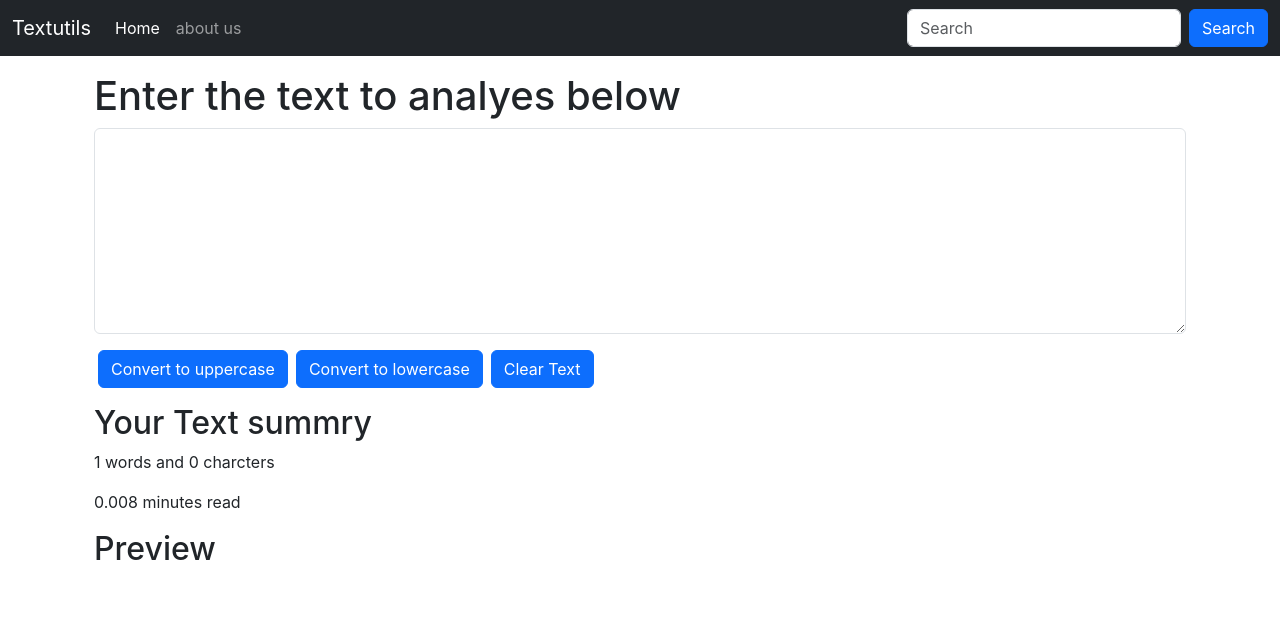
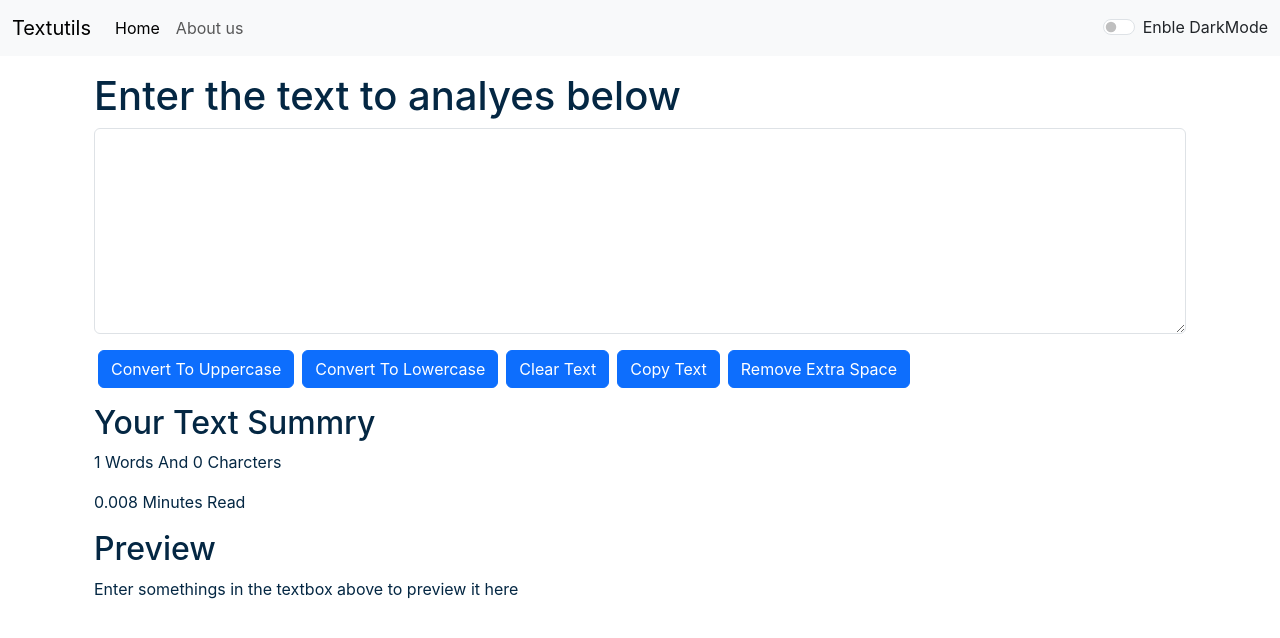
Before and after one commit to Yuvraj-8182/react_textutil, a React (Create React App) app: page / in a window 1280 px wide. Shown: the top 638 px of the page. Built offline with nearby package versions, Linux system fonts and the light colour scheme.

Commit message:
show alert msg and add many fun etc

```diff
--- a/src/App.js
+++ b/src/App.js
@@ -1,15 +1,46 @@
 
+import { useState } from 'react';
 import './App.css';
 import Navbar from './components/Navbar';
 import TextFrom from './components/TextFrom';
+import Alert from './components/Alert';
+/*import About from './components/About';*/
 
 function App() {
+   const [mode, setmode] = useState('light'); //whether dark mode isenble not
+   const [alert, setalert] = useState(null);
+
+   const showalert = (message,type) =>{
+     setalert({
+      msg:message,
+      type:type
+     })
+     setTimeout(() => {
+      setalert(null)
+     }, 1500);
+   }
+ const  toggleMode =() =>{
+    if(mode === 'light')
+    {
+      setmode('dark');
+      document.body.style.backgroundColor = "#042743";
+      showalert("Dark mode has been enabled","success");
+    }
+    else
+    {
+      setmode('light');
+      document.body.style.backgroundColor = "white";
+      showalert("light mode has been enabled","success");
+    }
+  }
   return (
     <>
-  <Navbar title="Textutils" abouttext="about us"/>
+  <Navbar title="Textutils" abouttext="About us" mode={mode} toggleMode={toggleMode}/>
+  <Alert alert={alert}/>
   <div className='container my-3'>
 
-  <TextFrom heading="Enter the text to analyes below"/>
+<TextFrom showalert={showalert} heading="Enter the text to analyes below" mode={mode}/>
+ {/* <About/>*/}
   </div>
 
   </>
--- /dev/null
+++ b/src/components/About.js
@@ -0,0 +1,75 @@
+import React,{useState} from 'react'
+
+export default function About() {
+    const [mystyle,setMystyle]=useState({
+        color:"black",
+        backgroundColor:"white"
+    })
+
+    const[btntext,setBtntext]=useState("Enable dark Mode");
+    const togglestyle = ()=>{
+        if(mystyle.color === "black"){
+            setMystyle({
+                 color:"white",
+                 backgroundColor:"black",
+                border:"1px solid white"})
+
+                 setBtntext("Enable light Mode")
+        }
+        else{
+            setMystyle({
+                color:"black",
+                backgroundColor:"white"
+            })
+            setBtntext("Enable dark Mode")
+        }
+    }
+
+
+  return (
+        <div className='container' style={mystyle}>
+        <h1 className='my-2'>About us</h1>
+        <div className="accordion" id="accordionExample">
+    <div className="accordion-item" style={mystyle}>
+        <h2 className="accordion-header">
+        <button className="accordion-button" style={mystyle} type="button" data-bs-toggle="collapse" data-bs-target="#collapseOne" aria-expanded="true" aria-controls="collapseOne">
+            Accordion Item #1
+        </button>
+        </h2>
+        <div id="collapseOne" className="accordion-collapse collapse show" data-bs-parent="#accordionExample">
+        <div className="accordion-body">
+            <strong>This is the first item's accordion body.</strong> It is shown by default, until the collapse plugin adds the appropriate classes that we use to style each element. These classes control the overall appearance, as well as the showing and hiding via CSS transitions. You can modify any of this with custom CSS or overriding our default variables. It's also worth noting that just about any HTML can go within the <code>.accordion-body</code>, though the transition does limit overflow.
+        </div>
+        </div>
+    </div>
+    <div className="accordion-item" style={mystyle}>
+        <h2 className="accordion-header">
+        <button className="accordion-button collapsed" style={mystyle} type="button" data-bs-toggle="collapse" data-bs-target="#collapseTwo" aria-expanded="false" aria-controls="collapseTwo">
+            Accordion Item #2
+        </button>
+        </h2>
+        <div id="collapseTwo" className="accordion-collapse collapse" data-bs-parent="#accordionExample">
+        <div className="accordion-body">
+            <strong>This is the second item's accordion body.</strong> It is hidden by default, until the collapse plugin adds the appropriate classes that we use to style each element. These classes control the overall appearance, as well as the showing and hiding via CSS transitions. You can modify any of this with custom CSS or overriding our default variables. It's also worth noting that just about any HTML can go within the <code>.accordion-body</code>, though the transition does limit overflow.
+        </div>
+        </div>
+    </div>
+    <div className="accordion-item" style={mystyle}>
+        <h2 className="accordion-header">
+        <button className="accordion-button collapsed" style={mystyle} type="button" data-bs-toggle="collapse" data-bs-target="#collapseThree" aria-expanded="false" aria-controls="collapseThree">
+            Accordion Item #3
+        </button>
+        </h2>
+        <div id="collapseThree" className="accordion-collapse collapse" data-bs-parent="#accordionExample">
+        <div className="accordion-body">
+            <strong>This is the third item's accordion body.</strong> It is hidden by default, until the collapse plugin adds the appropriate classes that we use to style each element. These classes control the overall appearance, as well as the showing and hiding via CSS transitions. You can modify any of this with custom CSS or overriding our default variables. It's also worth noting that just about any HTML can go within the <code>.accordion-body</code>, though the transition does limit overflow.
+        </div>
+        </div>
+    </div>
+    </div>
+    <div className='container my-3'>
+    <button onClick={togglestyle} className='btn btn-primary '>{btntext}</button>
+        </div>
+        </div>
+  )
+}
--- /dev/null
+++ b/src/components/Alert.js
@@ -0,0 +1,16 @@
+import React from 'react'
+
+export default function Alert(props) {
+    const capitalize = (word) =>{
+        const lower = word.toLowerCase();
+        return lower.charAt(0).toUpperCase() + lower.slice(1);
+    }
+  return (
+
+     props.alert &&<div className={`alert alert-${props.alert.type} alert-dismissible fade show`} role="alert">
+               <strong> {capitalize(props.alert.type)}</strong>: {props.alert.msg}
+
+      </div>
+
+  )
+}
--- a/src/components/Navbar.js
+++ b/src/components/Navbar.js
@@ -4,7 +4,7 @@ import PropTypes from 'prop-types'
 
 export default function Navbar(props) {
   return (
-    <nav className="navbar navbar-expand-lg navbar-dark bg-dark">
+    <nav className={`navbar navbar-expand-lg navbar-${props.mode} bg-${props.mode}`}>
     <div className="container-fluid">
       <a className="navbar-brand" href="/">{props.title}</a>
       <button className="navbar-toggler" type="button" data-bs-toggle="collapse" data-bs-target="#navbarSupportedContent" aria-controls="navbarSupportedContent" aria-expanded="false" aria-label="Toggle navigation">
@@ -19,10 +19,14 @@ export default function Navbar(props) {
             <a className="nav-link" href="/">{props.abouttext}</a>
           </li>
         </ul>
-        <form className="d-flex" role="search">
+        {/*<form className="d-flex" role="search">
           <input className="form-control me-2" type="search" placeholder="Search" aria-label="Search"/>
           <button className="btn btn-primary" type="submit">Search</button>
-        </form>
+        </form>*/}
+        <div className={`form-check form-switch text-${props.mode==='light'?'dark':'light'}`}>
+          <input className="form-check-input" type="checkbox" onClick={props.toggleMode} role="switch" id="flexSwitchCheckDefault"/>
+          <label className="form-check-label" htmlFor="flexSwitchCheckDefault">Enble DarkMode</label>
+        </div>
       </div>
     </div>
   </nav>
--- a/src/components/TextFrom.js
+++ b/src/components/TextFrom.js
@@ -6,16 +6,33 @@ export default function TextFrom(props) {
    // console.log("Uppercase was clickeds"+text);
     let uppercase1 =text.toUpperCase();
     setText(uppercase1);
+    props.showalert("converted to uppercase!","success");
    }
    const handleloclick =()=>{
     // console.log("Uppercase was clickeds"+text);
-     let lowercase1 =text.toUpperCase();
+     let lowercase1 =text.toLowerCase();
      setText(lowercase1);
+     props.showalert("converted to lowercase!","success");
     }
     const handleclearclick =()=>{
       // console.log("Uppercase was clickeds"+text);
        let lowercase1 ='';
        setText(lowercase1);
+       props.showalert("Text has been cleared!","success");
+
+      }
+      const handlecopyclick = () => {
+        console.log("i am copy");
+        var text = document.getElementById("mybox");
+        text.select();
+        navigator.clipboard.writeText(text.value);
+        props.showalert("text has been copied","success");
+      }
+
+      const handleExtraSpaces = () =>{
+        let newtext = text.split(/[ ]+/);
+         setText(newtext.join(" "));
+         props.showalert("Removed extra spaces","success");
       }
    const handleonchange=(event) =>{
     //console.log("on change ");
@@ -27,21 +44,24 @@ export default function TextFrom(props) {
     //setText("Enter text 2");
   return (
     <>
-    <div className='container'>
+    <div className='container' style={{color:props.mode==='dark'?'white':'#042743'}}>
         <h1>{props.heading}</h1>
         <div className="mb-3">
-        <textarea className="form-control" value={text} onChange={handleonchange} id="mybox" rows="8"></textarea>
+              <textarea className="form-control" style={{backgroundColor:props.mode==='dark'?'grey':'white'
+              ,color:props.mode==='dark'?'white':'#042743'}} value={text} onChange={handleonchange} id="mybox" rows="8"></textarea>
         </div>
-        <button className='btn btn-primary mx-1' onClick={handleupclick}>Convert to uppercase</button>
-        <button className='btn btn-primary mx-1' onClick={handleloclick}>Convert to lowercase</button>
+        <button className='btn btn-primary mx-1' onClick={handleupclick}>Convert To Uppercase</button>
+        <button className='btn btn-primary mx-1' onClick={handleloclick}>Convert To Lowercase</button>
         <button className='btn btn-primary mx-1' onClick={handleclearclick}>Clear Text</button>
+        <button className='btn btn-primary mx-1' onClick={handlecopyclick}>Copy Text</button>
+        <button className='btn btn-primary mx-1' onClick={handleExtraSpaces}>Remove Extra Space </button>
     </div>
-    <div className='container my-3'>
-     <h2>Your Text summry</h2>
-     <p>{text.split(" ").length} words and {text.length} charcters</p>
-     <p>{0.008*text.split(" ").length} minutes read</p>
+    <div className='container my-3' style={{color:props.mode==='dark'?'white':'#042743'}}>
+     <h2>Your Text Summry</h2>
+     <p>{text.split(" ").length} Words And {text.length} Charcters </p>
+     <p>{0.008*text.split(" ").length} Minutes Read</p>
      <h2>Preview</h2>
-     <p>{text}</p>
+     <p>{text.length>0?text:"Enter somethings in the textbox above to preview it here"}</p>
     </div>
     </>
   )
```
